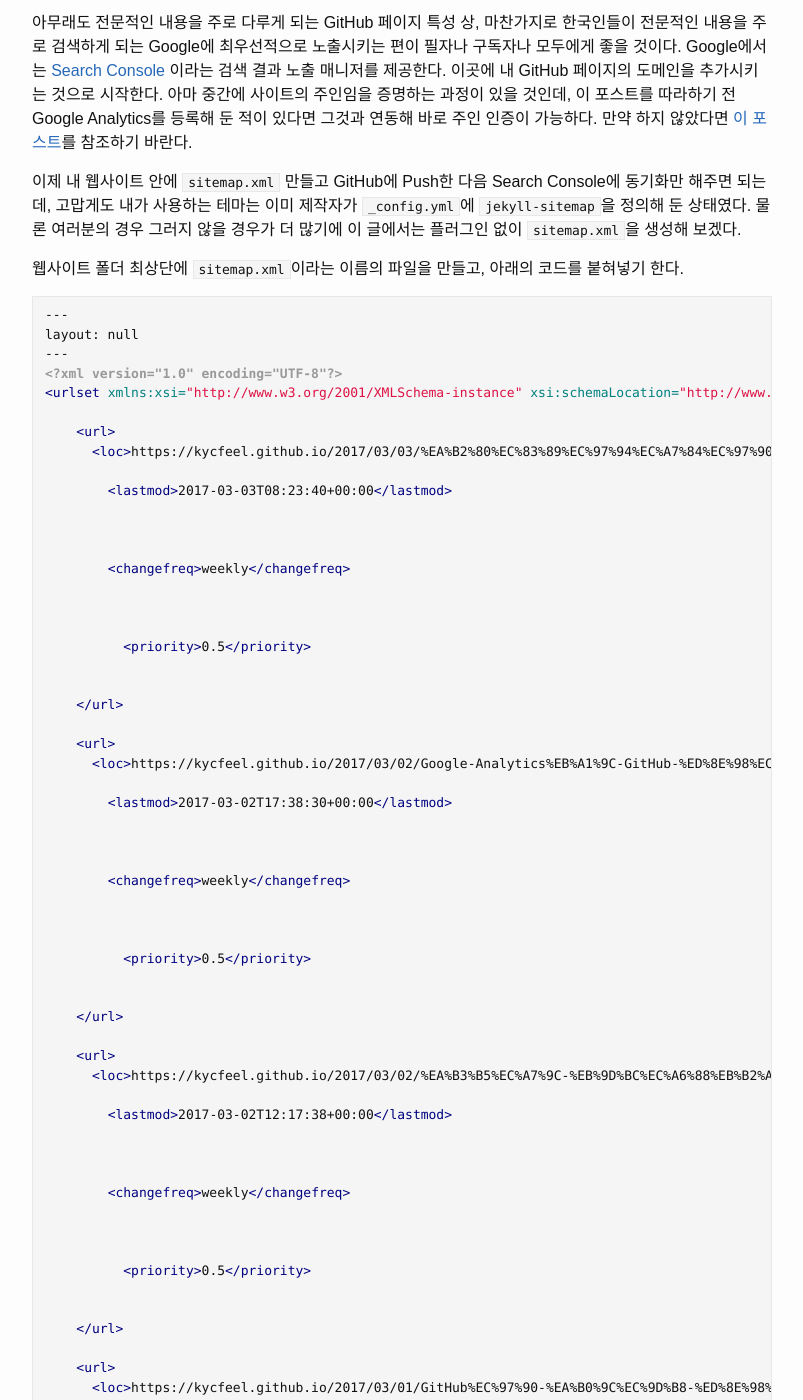
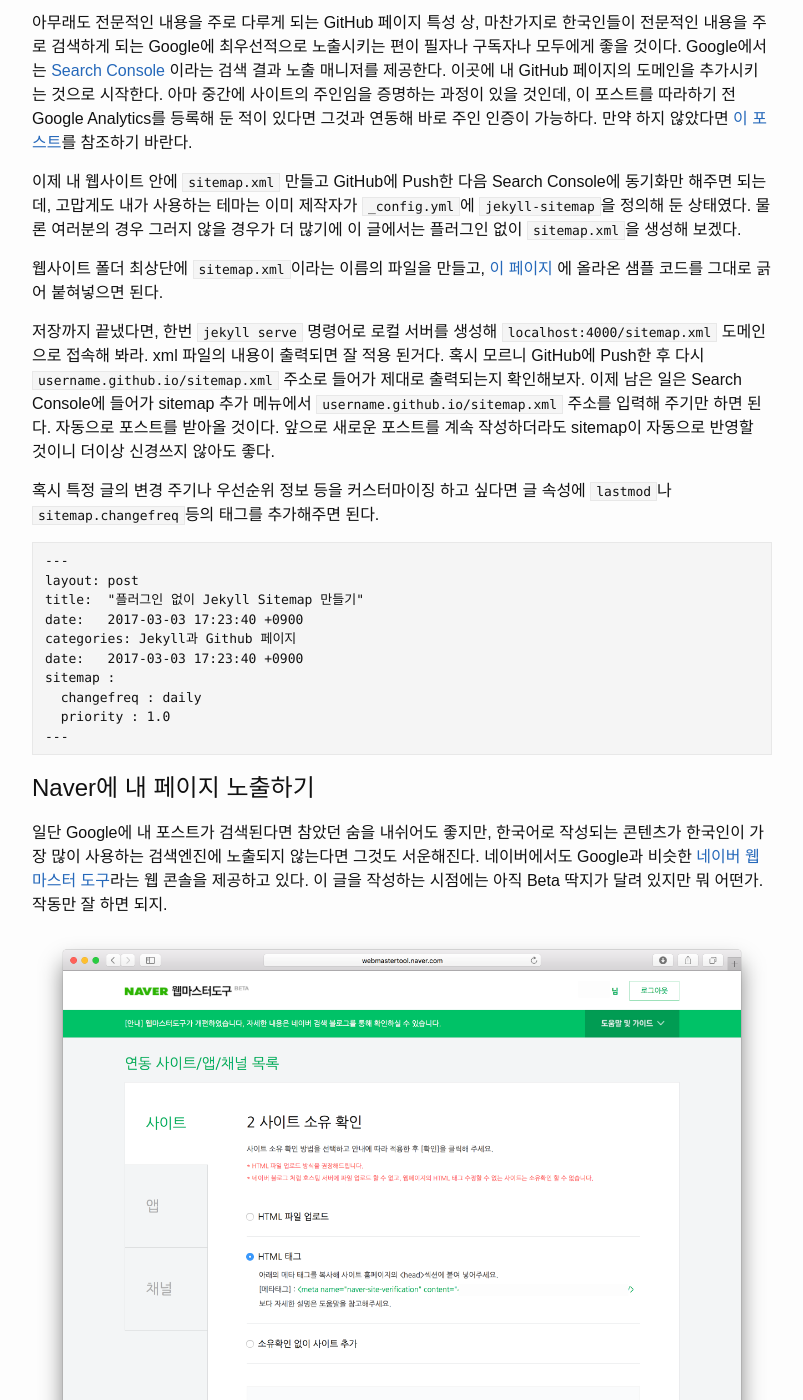
Before and after one commit to kycfeel/kycfeel.github.io, a Jekyll site: the page built from _posts/2017-03-03-검색엔진에서-GitHub-페이지-검색-가능하게-하기.md, in a window 1280 px wide and 1400 px high, scrolled down 396 px. Shown: the whole window, without its empty margins (238-1041 px from the left). Built offline with Jekyll 4.4.1, drawn with Linux system fonts in a browser that asks for light colours; some of the changed text lies outside the part shown.

Commit message:
bug fixed

```diff
--- a/_posts/2017-03-03-검색엔진에서-GitHub-페이지-검색-가능하게-하기.md
+++ b/_posts/2017-03-03-검색엔진에서-GitHub-페이지-검색-가능하게-하기.md
@@ -18,38 +18,7 @@
 
 이제 내 웹사이트 안에 `sitemap.xml` 만들고 GitHub에 Push한 다음 Search Console에 동기화만 해주면 되는데, 고맙게도 내가 사용하는 테마는 이미 제작자가 `_config.yml`에 `jekyll-sitemap`을 정의해 둔 상태였다. 물론 여러분의 경우 그러지 않을 경우가 더 많기에 이 글에서는 플러그인 없이 `sitemap.xml`을 생성해 보겠다.
 
-웹사이트 폴더 최상단에 `sitemap.xml`이라는 이름의 파일을 만들고, 아래의 코드를 붙혀넣기 한다.
-
-<figure class="highlight"><pre><code class="language-xml" data-lang="xml">---
-layout: null
----
-<span class="cp">&lt;?xml version="1.0" encoding="UTF-8"?&gt;</span>
-<span class="nt">&lt;urlset</span> <span class="na">xmlns:xsi=</span><span class="s">"http://www.w3.org/2001/XMLSchema-instance"</span> <span class="na">xsi:schemaLocation=</span><span class="s">"http://www.sitemaps.org/schemas/sitemap/0.9 http://www.sitemaps.org/schemas/sitemap/0.9/sitemap.xsd"</span> <span class="na">xmlns=</span><span class="s">"http://www.sitemaps.org/schemas/sitemap/0.9"</span><span class="nt">&gt;</span>
-  {% for post in site.posts %}
-    <span class="nt">&lt;url&gt;</span>
-      <span class="nt">&lt;loc&gt;</span>{{ site.url }}{{ post.url }}<span class="nt">&lt;/loc&gt;</span>
-      {% if post.lastmod == null %}
-        <span class="nt">&lt;lastmod&gt;</span>{{ post.date | date_to_xmlschema }}<span class="nt">&lt;/lastmod&gt;</span>
-      {% else %}
-        <span class="nt">&lt;lastmod&gt;</span>{{ post.lastmod | date_to_xmlschema }}<span class="nt">&lt;/lastmod&gt;</span>
-      {% endif %}
-
-      {% if post.sitemap.changefreq == null %}
-        <span class="nt">&lt;changefreq&gt;</span>weekly<span class="nt">&lt;/changefreq&gt;</span>
-      {% else %}
-        <span class="nt">&lt;changefreq&gt;</span>{{ post.sitemap.changefreq }}<span class="nt">&lt;/changefreq&gt;</span>
-      {% endif %}
-
-      {% if post.sitemap.priority == null %}
-          <span class="nt">&lt;priority&gt;</span>0.5<span class="nt">&lt;/priority&gt;</span>
-      {% else %}
-        <span class="nt">&lt;priority&gt;</span>{{ post.sitemap.priority }}<span class="nt">&lt;/priority&gt;</span>
-      {% endif %}
-
-    <span class="nt">&lt;/url&gt;</span>
-  {% endfor %}
-<span class="nt">&lt;/urlset&gt;</span></code></pre></figure>
-
+웹사이트 폴더 최상단에 `sitemap.xml`이라는 이름의 파일을 만들고, [이 페이지](http://dveamer.github.io/homepage/Sitemap.html) 에 올라온 샘플 코드를 그대로 긁어 붙혀넣으면 된다.
 
 저장까지 끝냈다면, 한번 `jekyll serve` 명령어로 로컬 서버를 생성해 `localhost:4000/sitemap.xml` 도메인으로 접속해 봐라. xml 파일의 내용이 출력되면 잘 적용 된거다. 혹시 모르니 GitHub에 Push한 후 다시 `username.github.io/sitemap.xml` 주소로 들어가 제대로 출력되는지 확인해보자. 이제 남은 일은 Search Console에 들어가 sitemap 추가 메뉴에서 `username.github.io/sitemap.xml` 주소를 입력해 주기만 하면 된다. 자동으로 포스트를 받아올 것이다. 앞으로 새로운 포스트를 계속 작성하더라도 sitemap이 자동으로 반영할 것이니 더이상 신경쓰지 않아도 좋다.
 
@@ -73,7 +42,7 @@
 
 일단 Google에 내 포스트가 검색된다면 참았던 숨을 내쉬어도 좋지만, 한국어로 작성되는 콘텐츠가 한국인이 가장 많이 사용하는 검색엔진에 노출되지 않는다면 그것도 서운해진다. 네이버에서도 Google과 비슷한 [네이버 웹마스터 도구](http://webmastertool.naver.com/board/main.naver)라는 웹 콘솔을 제공하고 있다. 이 글을 작성하는 시점에는 아직 Beta 딱지가 달려 있지만 뭐 어떤가. 작동만 잘 하면 되지.
 
-![webmastertool](https://)
+![webmastertool](https://github.com/kycfeel/kycfeel.github.io/blob/master/_images/webmastertool.png?raw=true)
 
 사이트 추가 절차를 진행하다 보면 Google의 경우와 마찬가지로 내 사이트임을 증명하는 과정이 필요하다. html 파일을 다운로드받아 넣는 방법도 있고, `<head>`에 네이버에서 제공하는 메타태그를 삽입하는 방법도 있으니 원하는 것을 선택하면 된다. 적용하고 GitHub에 Push 한 후 확인 버튼을 누르면 그대로 인증이 끝나고 사이트가 추가된다. 한국 사이트에서 흔하게 볼 수 없는 깔끔함이다.
 
```
